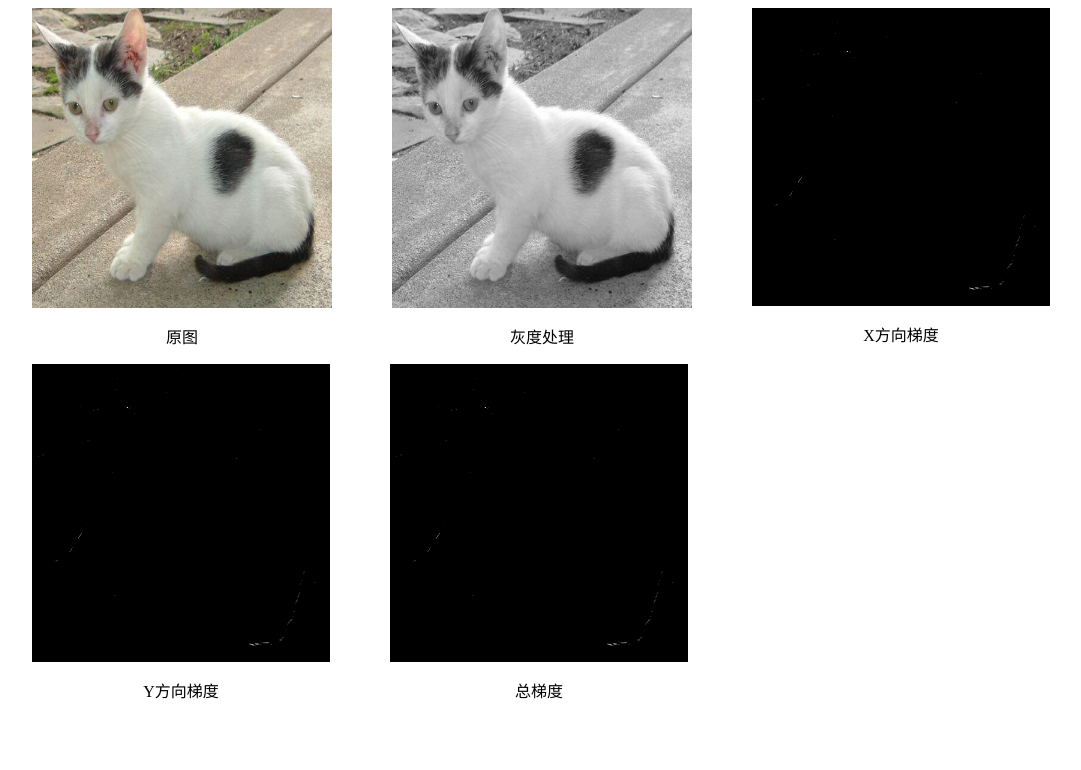
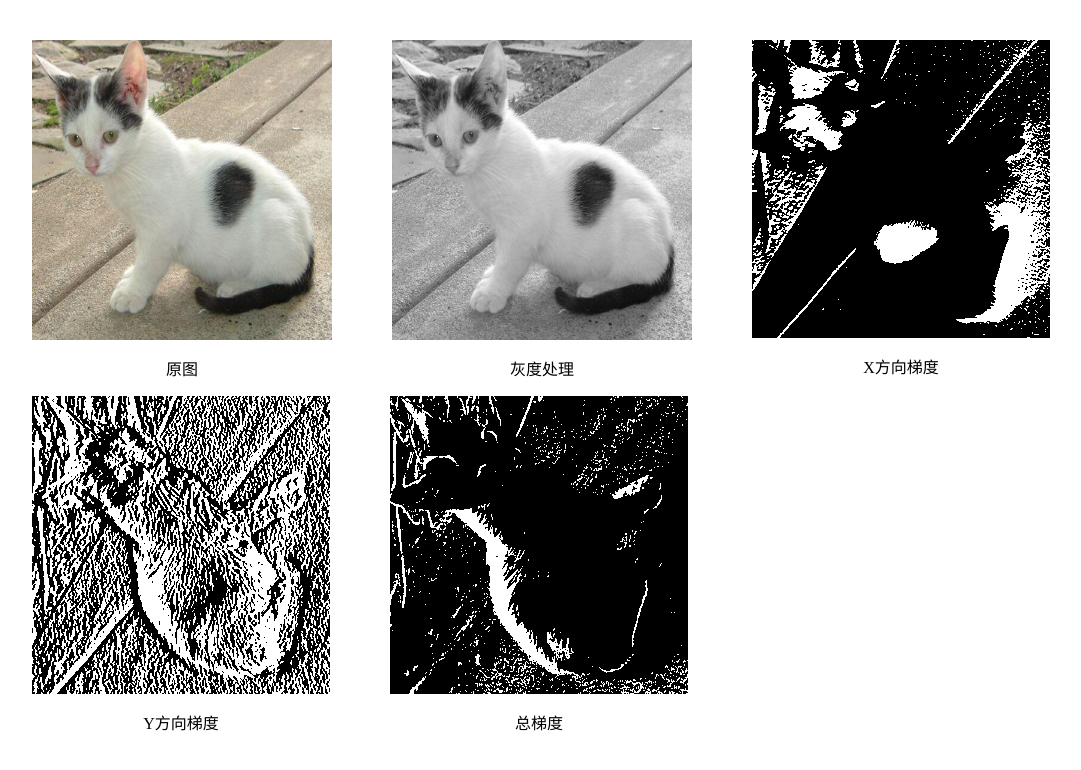
Before and after one commit to kiritosan/computerVisionFirst, a plain HTML site: page index.html in a window 1280 px wide. Shown: the whole page, without its empty margins (36-1117 px from the left). Drawn offline with Linux system fonts and the light colour scheme.

```diff
--- a/css/base.css
+++ b/css/base.css
@@ -25,6 +25,9 @@
   margin-right: 8px;
 }
 
+.mt {
+  margin-top: 40px;
+}
 .childrenDivLeft > div {
   margin-left: 60px;
 }
--- a/index.html
+++ b/index.html
@@ -8,7 +8,7 @@
     <link rel="stylesheet" href="css/base.css">
   </head>
   <body>
-    <div class="flex wrap childrenDivLeft">
+    <div class="flex wrap childrenDivLeft mt">
       <div class="flex col center">
         <canvas id="myCanvas" width="300" height="300"></canvas>
         <p>原图</p>
--- a/main.js
+++ b/main.js
@@ -1,4 +1,4 @@
-import { getImageData, pixelTraversal, matrixTraversal, grayScale, drawImageFromArray, convolution, sobel, arrayDivide, expandToImageDataArray } from './src/util.js'
+import { getImageData, pixelTraversal, matrixTraversal, grayScale, drawImageFromArray, convolution, sobel, arrayDivide, expandToImageDataArray, normalization } from './src/util.js'
 
 const canvas = document.getElementById('myCanvas') // canvas画布
 const canvasGray = document.getElementById('myCanvasGray') // canvas画布
@@ -17,16 +17,17 @@
   /* const kernel = [-1, 0, -1, -2, 0, +2, -1, 0, +1] */
   /* convolution(imgGrayDataArray, 1, 2, kernel) */
   const { gradXArray, gradYArray, gradTotalArray, thetaArray } = sobel(imgGrayDataArray, canvasGray.width, canvasGray.height)
-  const gradImageXArray = expandToImageDataArray(gradXArray)
-  const gradImageYArray = expandToImageDataArray(gradYArray)
-  const gradImageTotalArray = expandToImageDataArray(gradTotalArray)
+
+  const normalGradXArray = normalization(gradXArray)
+  const normalGradYArray = normalization(gradYArray)
+  const normalGradTotalArray = normalization(gradTotalArray)
+
+  const gradImageXArray = expandToImageDataArray(normalGradXArray.map((v) => v * 255))
+  const gradImageYArray = expandToImageDataArray(normalGradYArray.map((v) => v * 255))
+  const gradImageTotalArray = expandToImageDataArray(normalGradTotalArray.map((v) => v * 255))
+
   console.log('thetaArray', thetaArray)
   drawImageFromArray(canvasEdgeX, gradImageXArray)
-  drawImageFromArray(canvasEdgeY, gradImageXArray)
-  drawImageFromArray(canvasEdgeTotal, gradImageXArray)
-
-  /* test convolution */
-  const kernelY = [1, 2, 1, 0, 0, 0, -1, -2, -1]
-  const gradY = convolution(imgGrayDataArray, 1, 1, kernelY)
-  console.log('gradY', gradY)
+  drawImageFromArray(canvasEdgeY, gradImageYArray)
+  drawImageFromArray(canvasEdgeTotal, gradImageTotalArray)
 })
--- a/src/util.js
+++ b/src/util.js
@@ -57,6 +57,12 @@
   return imgArray
 }
 
+/* 需要归一化后再乘255 */
+function normalization(array) {
+  const max = Math.max.apply(null, array)
+  const min = Math.min.apply(null, array)
+  return array.map((v) => Math.round((v - min) / (max - min)))
+}
 /* 返回 */
 function sobel(imgGrayDataArray, imgWidth, imgHeight) {
   const kernelX = [-1, 0, -1, -2, 0, +2, -1, 0, +1]
@@ -137,4 +143,4 @@
   return arrayY.slice().map((v, i) => Math.round(v / arrayX[i]))
 }
 
-export { getImageData, pixelTraversal, matrixTraversal, grayScale, drawImageFromArray, transposition, convolution, sobel, expandToImageDataArray, arrayDivide }
+export { getImageData, pixelTraversal, matrixTraversal, grayScale, drawImageFromArray, transposition, convolution, sobel, expandToImageDataArray, arrayDivide, normalization }
```
